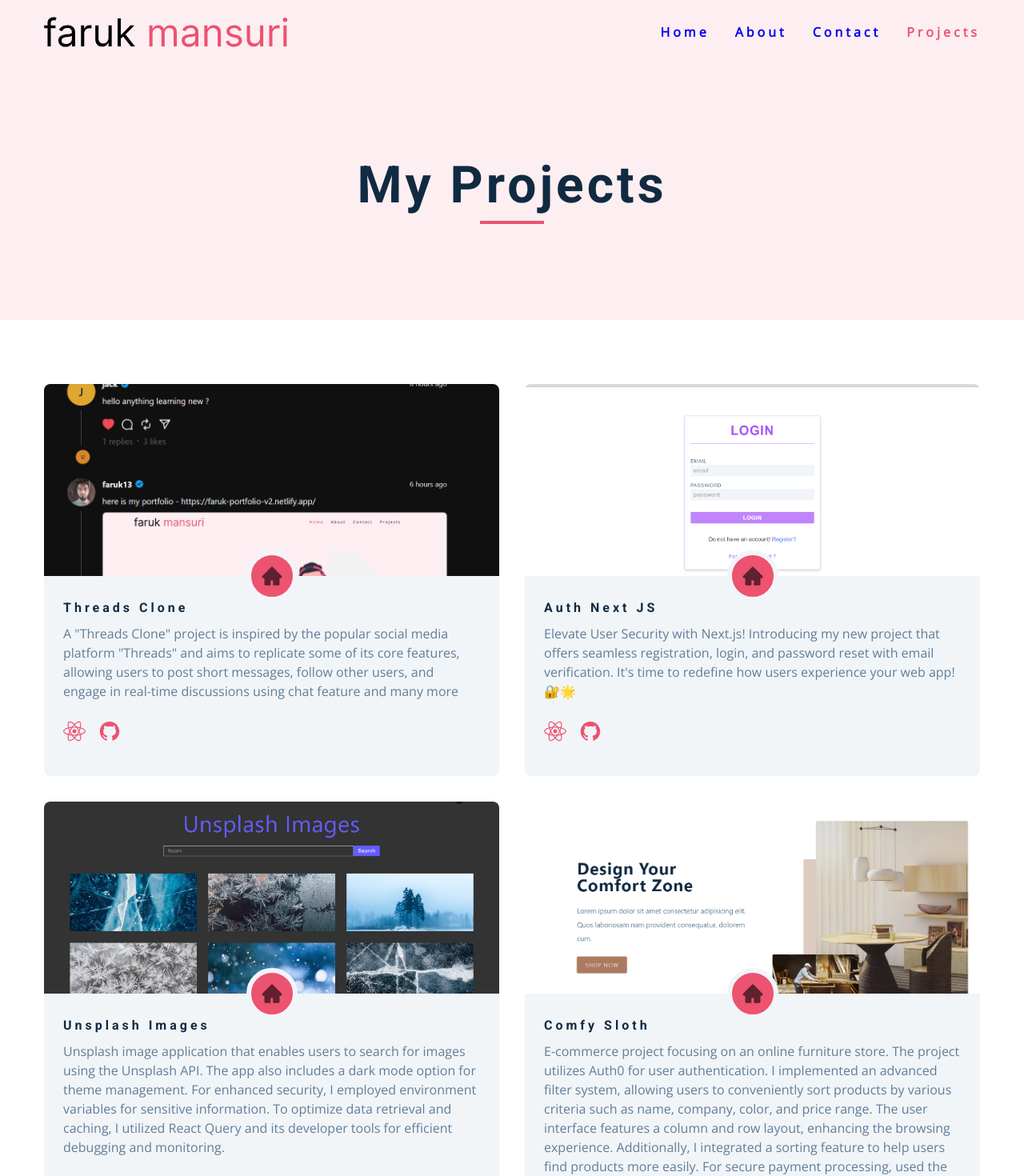
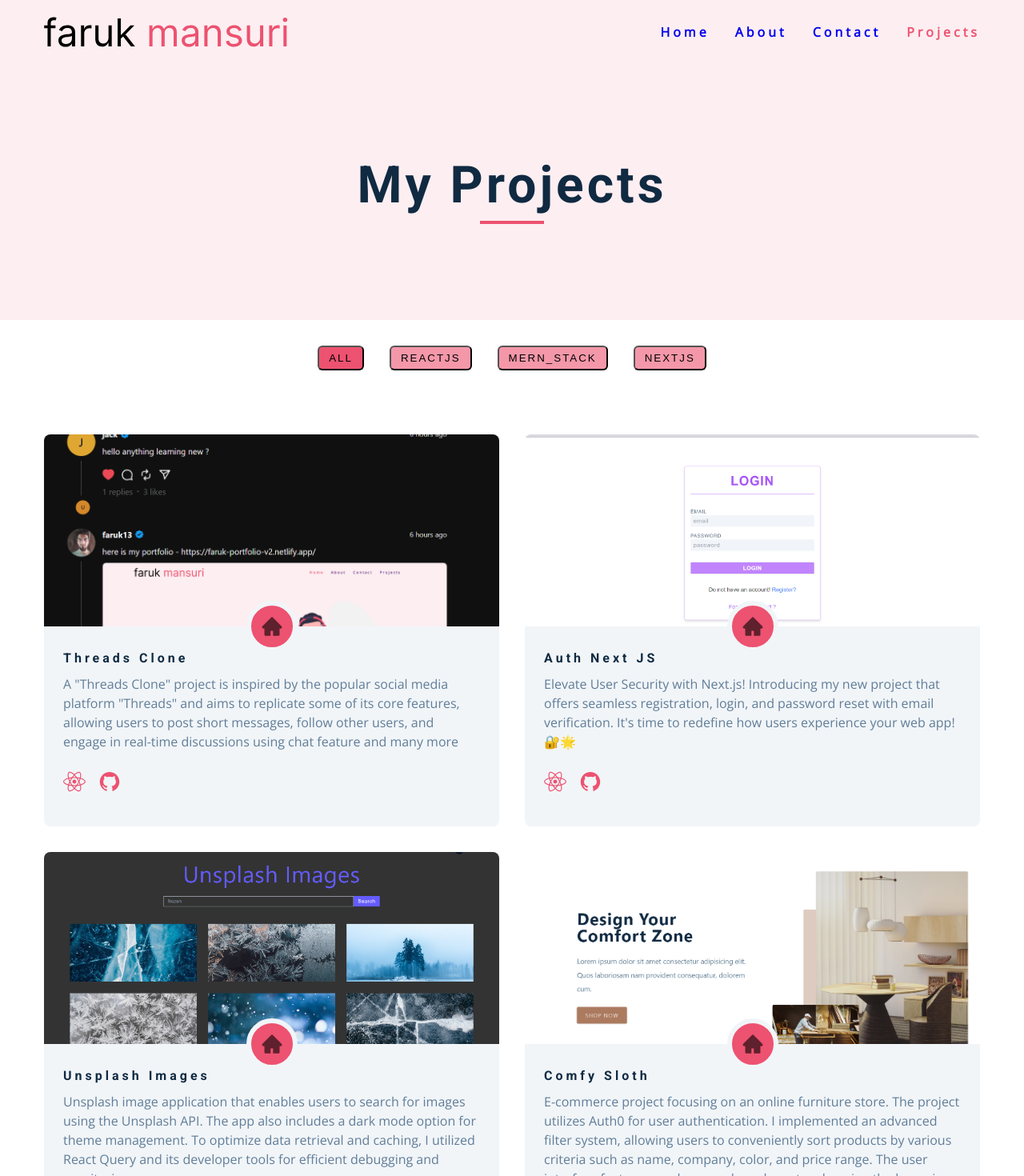
Before and after one commit to faruk-mansuri/portfolio, a React (Vite) app: page /projects in a window 1280 px wide. Shown: the top 1470 px of the page at 80% size. Built offline with nearby package versions, Linux system fonts and the light colour scheme.

Commit message:
added project filtering feature in projects page

```diff
--- a/src/Components/Navbar.jsx
+++ b/src/Components/Navbar.jsx
@@ -6,7 +6,7 @@
 
 const Navbar = ({ toggleSidebar }) => {
   const [size, setSize] = useState(window.pageYOffset);
-  console.log('hi');
+
   useEffect(() => {
     window.addEventListener('scroll', () => {
       setSize(window.pageYOffset);
--- a/src/Pages/Projects.jsx
+++ b/src/Pages/Projects.jsx
@@ -2,17 +2,47 @@
 import { AiFillHome, AiFillGithub } from 'react-icons/ai';
 import { FaReact } from 'react-icons/fa';
 import { Link } from 'react-router-dom';
-import { projects } from '../utils/latestProjects';
+import { projects as projectList } from '../utils/latestProjects';
+import { PROJECT_TYPES, PROJECT_TYPES_VARIABLES } from '../utils/constant';
+import { useEffect, useState } from 'react';
 
 const Projects = () => {
+  const [type, setType] = useState(PROJECT_TYPES_VARIABLES.ALL);
+  const [projects, setProjects] = useState([]);
+
+  useEffect(() => {
+    setProjects(() => {
+      if (type === 'ALL') return projectList;
+      return projectList.filter((project) => project.type === type);
+    });
+  }, [type]);
+
   return (
     <Wrapper>
-      <header className='project-hero'>
+      <header className='project-hero '>
         <div className='section-title'>
           <h1>My Projects</h1>
           <div className='underline'></div>
         </div>
       </header>
+
+      <div className='btn-container'>
+        {PROJECT_TYPES.map((projectType) => {
+          return (
+            <button
+              key={projectType.name}
+              className={`project-btn ${
+                projectType.type === type
+                  ? 'project-btn-active'
+                  : 'project-btn-inactive'
+              }`}
+              onClick={() => setType(projectType.type)}
+            >
+              {projectType.type}
+            </button>
+          );
+        })}
+      </div>
 
       <div className='section'>
         <div className='section-center projects-center'>
@@ -141,5 +171,27 @@
     height: 15rem;
     object-fit: cover;
   }
+  .btn-container {
+    margin-top: 2rem;
+    display: flex;
+    align-items: center;
+    justify-content: center;
+    gap: 2rem;
+  }
+  .project-btn {
+    padding: 0.375rem 0.75rem;
+    border-radius: 0.375rem;
+    transition: var(--transition);
+    letter-spacing: 2px;
+  }
+  .project-btn:hover {
+    background-color: var(--clr-primary-5);
+  }
+  .project-btn-active {
+    background-color: var(--clr-primary-5);
+  }
+  .project-btn-inactive {
+    background-color: var(--clr-primary-7);
+  }
 `;
 export default Projects;
--- /dev/null
+++ b/src/utils/constant.js
@@ -0,0 +1,13 @@
+export const PROJECT_TYPES_VARIABLES = {
+  ALL: 'ALL',
+  REACTJS: 'REACTJS',
+  MERN_STACK: 'MERN_STACK',
+  NEXTJS: 'NEXTJS',
+};
+
+export const PROJECT_TYPES = [
+  { name: 'all', type: PROJECT_TYPES_VARIABLES.ALL },
+  { name: 'reactJs', type: PROJECT_TYPES_VARIABLES.REACTJS },
+  { name: 'mern_stack', type: PROJECT_TYPES_VARIABLES.MERN_STACK },
+  { name: 'nextJs', type: PROJECT_TYPES_VARIABLES.NEXTJS },
+];
--- a/src/utils/latestProjects.jsx
+++ b/src/utils/latestProjects.jsx
@@ -10,6 +10,7 @@
 import project10 from '../assets/images/project-10.png';
 import project11 from '../assets/images/project-11.png';
 import project12 from '../assets/images/project-12.png';
+import { PROJECT_TYPES_VARIABLES } from './constant';
 
 export const projects = [
   {
@@ -21,6 +22,7 @@
     info: 'A "Threads Clone" project is inspired by the popular social media platform "Threads" and aims to replicate some of its core features, allowing users to post short messages, follow other users, and engage in real-time discussions using chat feature and many more',
     sourceCode: 'https://github.com/faruk-mansuri/mern-threads-clone',
     liveProject: 'https://threads-clone-app.onrender.com',
+    type: PROJECT_TYPES_VARIABLES.MERN_STACK,
   },
   {
     id: 'project-2',
@@ -30,6 +32,7 @@
     info: `Elevate User Security with Next.js! Introducing my new project that offers seamless registration, login, and password reset with email verification. It's time to redefine how users experience your web app! 🔐🌟`,
     sourceCode: 'https://github.com/faruk-mansuri/next-js-auth-setup',
     liveProject: 'https://auth-next-js.netlify.app',
+    type: PROJECT_TYPES_VARIABLES.NEXTJS,
   },
   {
     id: 'project-3',
@@ -37,9 +40,10 @@
     desc: 'search gallery',
     featuredProject: true,
     url: project3,
-    info: 'Unsplash image application that enables users to search for images using the Unsplash API. The app also includes a dark mode option for theme management. For enhanced security, I employed environment variables for sensitive information. To optimize data retrieval and caching, I utilized React Query and its developer tools for efficient debugging and monitoring.',
+    info: 'Unsplash image application that enables users to search for images using the Unsplash API. The app also includes a dark mode option for theme management. To optimize data retrieval and caching, I utilized React Query and its developer tools for efficient debugging and monitoring.',
     sourceCode: 'https://github.com/faruk-mansuri/vite-images',
     liveProject: 'https://unsplash-images-project-v2.netlify.app/',
+    type: PROJECT_TYPES_VARIABLES.REACTJS,
   },
   {
     id: 'project-4',
@@ -47,9 +51,10 @@
     desc: 'furniture e-commerce website',
     featuredProject: true,
     url: project4,
-    info: 'E-commerce project focusing on an online furniture store. The project utilizes Auth0 for user authentication. I implemented an advanced filter system, allowing users to conveniently sort products by various criteria such as name, company, color, and price range. The user interface features a column and row layout, enhancing the browsing experience. Additionally, I integrated a sorting feature to help users find products more easily. For secure payment processing, used the Stripe API.',
+    info: 'E-commerce project focusing on an online furniture store. The project utilizes Auth0 for user authentication. I implemented an advanced filter system, allowing users to conveniently sort products by various criteria such as name, company, color, and price range. The user interface features a column and row layout, enhancing the browsing experience.',
     sourceCode: 'https://github.com/faruk-mansuri/react-comfy-sloth',
     liveProject: 'https://react-comfy-sloth-v1.netlify.app/',
+    type: PROJECT_TYPES_VARIABLES.REACTJS,
   },
   {
     id: 'project-5',
@@ -59,6 +64,7 @@
     info: 'React.js project that enables visitors to search for GitHub users. The project displays various information about the users, including the number of repositories they have and a list of their followers. I integrated Auth0 for authentication and utilized the Axios library for fetching data. Additionally, I incorporated a chat feature to provide detailed information about the user.',
     sourceCode: 'https://github.com/faruk-mansuri/rect-github-users',
     liveProject: 'https://react-github-user-1.netlify.app/',
+    type: PROJECT_TYPES_VARIABLES.REACTJS,
   },
   {
     id: 'project-6',
@@ -66,9 +72,10 @@
     desc: 'job tracking app',
     featuredProject: true,
     url: project6,
-    info: 'A job tracking app as my first MERN stack project. This application empowers users to perform CRUD operations by registering, creating, editing, deleting, and searching for jobs. I employed Express Validators to validate user inputs. For heightened security, I implemented JSON Web Tokens (JWT). Furthermore, I optimized data retrieval and caching through React Query, its developer tools for effective debugging and monitoring. In this project, I also utilized the latest features of react-router-dom, such as actions and loaders',
+    info: 'A job tracking app as my first MERN stack project. This application empowers users to perform CRUD operations by registering, creating, editing, deleting, and searching for jobs. I employed Express Validators to validate user inputs. For heightened security, I implemented JSON Web Tokens (JWT). Furthermore, I optimized data retrieval and caching through React Query.',
     sourceCode: 'https://github.com/faruk-mansuri/jobify',
     liveProject: 'https://jobify-eold.onrender.com/',
+    type: PROJECT_TYPES_VARIABLES.MERN_STACK,
   },
   {
     id: 'project-7',
@@ -78,6 +85,7 @@
     info: 'I built a Hacker News app where users have access to a search form and interact with the Hacker News API to fetch stories related to their input. Additionally, I implemented server-side pagination to enhance the user experience.',
     sourceCode: 'https://github.com/faruk-mansuri/react-hacker-news-project-4',
     liveProject: 'https://react-hacker-new-project-4.netlify.app/',
+    type: PROJECT_TYPES_VARIABLES.REACTJS,
   },
   {
     id: 'project-8',
@@ -87,6 +95,7 @@
     info: 'Movies DB, where user can search for movie and api returns movie then user can see those movies and if query does return anything the of course user will see that error',
     sourceCode: 'https://github.com/faruk-mansuri/movieDB',
     liveProject: 'https://react-moviedb-project.netlify.app/',
+    type: PROJECT_TYPES_VARIABLES.REACTJS,
   },
   {
     id: 'project-9',
@@ -96,6 +105,7 @@
     info: 'E-commerce furniture store where users can log in, register, add items to their cart, toggle themes, view order history, and more. Utilizing the latest tools such as React Query, React Router DOM 6.14, Redux Toolkit, and more. The site offers a fast and efficient product filtering system, along with authentication and authorization functionalities.',
     sourceCode: 'https://github.com/faruk-mansuri/ReactJS-E-Commerce',
     liveProject: 'https://reactjs-e-commerce-app.netlify.app/',
+    type: PROJECT_TYPES_VARIABLES.REACTJS,
   },
   {
     id: 'project-10',
@@ -103,19 +113,21 @@
     desc: 'GPTGenius: Your AI language companion. Powered by OpenAI, it enhances your conversations, content creation, and more!',
     featuredProject: true,
     url: project10,
-    info: `GPTGenius a full stack nextJS web application that integrates OpenAI's 3.5 GPT model. Clerk for authentication and user management. Implemented features including a chatbot for interactive conversations and dynamic tour generation using openAI
+    info: `"GPTGenius" a full stack nextJS web application that integrates OpenAI's 3.5 GPT model. Clerk for authentication and user management. Implemented features including a chatbot for interactive conversations and dynamic tour generation using openAI
 .`,
     sourceCode: 'https://github.com/faruk-mansuri/GPTGenius',
     liveProject: 'https://gpt-genius-one.vercel.app/',
+    type: PROJECT_TYPES_VARIABLES.NEXTJS,
   },
   {
     id: 'project-11',
     title: 'Promptopia',
     desc: 'Promptopia is an open-source creative prompting tool that allows users to discover, create, and share prompts.',
     url: project11,
-    info: `Introducing Promptopia, my latest Next.js project! 🚀 Promptopia is an open-source creative prompting tool that allows users to discover, create, and share prompts. It includes user authentication with email verification and leverages the latest Next.js features, such as middleware. Check it out and get inspired today!`,
+    info: `"Promptopia" is an open-source creative prompting tool that allows users to discover, create, and share prompts. It includes user authentication with email verification and leverages the latest Next.js features, such as middleware.`,
     sourceCode: 'https://github.com/faruk-mansuri/next-js-promptopia',
     liveProject: 'https://next-js-promptopia.netlify.app/login',
+    type: PROJECT_TYPES_VARIABLES.NEXTJS,
   },
   {
     id: 'project-12',
@@ -126,5 +138,6 @@
     info: `"Genius" is more than just a platform; it's your ultimate creative companion! 🎨💬 Imagine a space where you can chat with AI, effortlessly create stunning images, convert prompts to music and videos, or can ask AI to generate code for you. `,
     sourceCode: 'https://github.com/faruk-mansuri/genius',
     liveProject: 'https://genius-nu.vercel.app/',
+    type: PROJECT_TYPES_VARIABLES.NEXTJS,
   },
 ];
```
